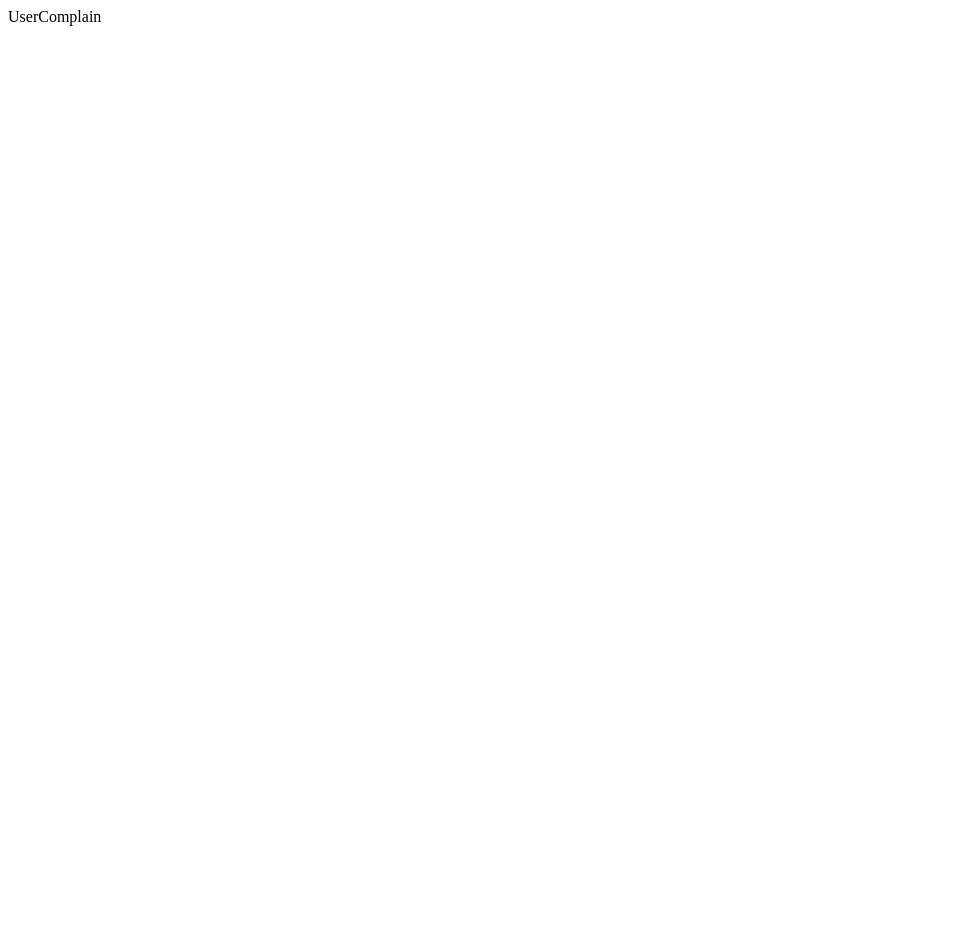
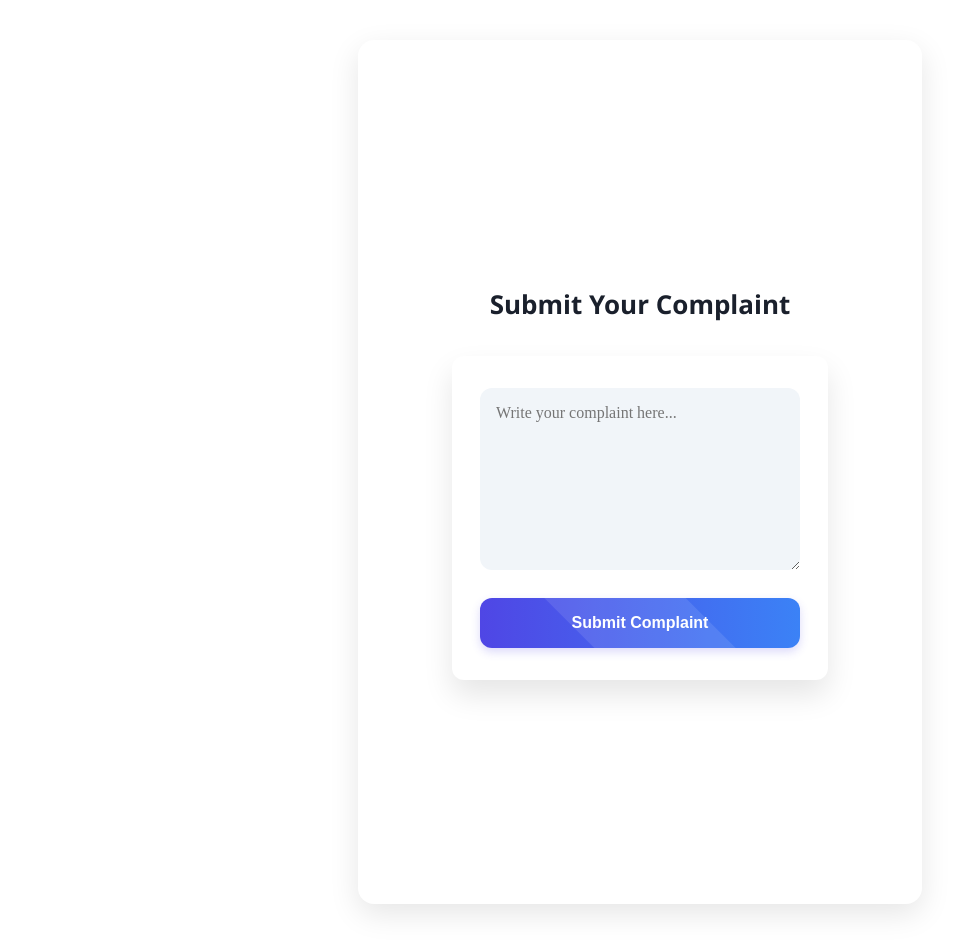
Before and after one commit to Ali-Khan04/complaint-management-system, a React (Vite) app in the folder FrontEnd/: page /user-dashboard in a window 1280 px wide. Shown: the whole page, without its empty margins (0-968 px from the left). Before the commit the page ends 800 px from the top, so only its background shows below. Built offline with nearby package versions, Linux system fonts and the light colour scheme.

Commit message:
added user complain page

```diff
--- /dev/null
+++ b/FrontEnd/src/CSS/Complaint.css
@@ -0,0 +1,77 @@
+.user-complain-container {
+  display: flex;
+  flex-direction: column;
+  justify-content: center;
+  align-items: center;
+  height: 100vh;
+  max-width: 500px;
+  margin: 40px auto;
+  padding: 32px;
+  background-color: white;
+  border-radius: 16px;
+  box-shadow: 0 10px 30px rgba(0, 0, 0, 0.1);
+}
+
+.user-complain-container h2 {
+  text-align: center;
+  margin-bottom: 24px;
+  color: #1a202c;
+  font-family: "Segoe UI", Tahoma, Geneva, Verdana, sans-serif;
+  font-weight: 700;
+  font-size: 26px;
+}
+
+.user-complain-container form {
+  display: flex;
+  flex-direction: column;
+}
+
+.user-complain-container textarea,
+.user-complain-container input[type="text"],
+.user-complain-container input[type="datetime-local"] {
+  padding: 16px;
+  margin-bottom: 20px;
+  font-size: 16px;
+  border: none;
+  border-radius: 12px;
+  background-color: #f1f5f9;
+  font-family: inherit;
+  resize: vertical;
+}
+
+.user-complain-container textarea {
+  min-height: 150px;
+}
+
+.user-complain-container textarea:focus,
+.user-complain-container input[type="text"]:focus,
+.user-complain-container input[type="datetime-local"]:focus {
+  outline: 2px solid #3b82f6;
+}
+
+.user-complain-container button {
+  padding: 16px;
+  background-color: #3b82f6;
+  color: white;
+  font-weight: 600;
+  border: none;
+  border-radius: 12px;
+  cursor: pointer;
+  font-size: 16px;
+  margin-top: 8px;
+}
+
+.user-complain-container button:hover {
+  background-color: #2563eb;
+}
+
+.user-complain-container button:disabled {
+  background-color: #93c5fd;
+}
+
+@media (max-width: 600px) {
+  .user-complain-container {
+    margin: 20px 16px;
+    padding: 24px;
+  }
+}
--- a/FrontEnd/src/pages/LoginPage.jsx
+++ b/FrontEnd/src/pages/LoginPage.jsx
@@ -2,6 +2,7 @@ import React, { useState } from "react";
 import axios from "axios";
 import "../CSS/LoginPage.css";
 import "../CSS/loginResponsiveness.css";
+import { useNavigate } from "react-router-dom";
 
 function LoginPage() {
   const [userData, setUserData] = useState({
@@ -9,7 +10,7 @@ function LoginPage() {
     name: "",
     email: "",
   });
-
+  const navigate = useNavigate();
   const handleChange = (e) => {
     setUserData({
       ...userData,
@@ -24,8 +25,9 @@ function LoginPage() {
         "http://localhost:3000/user-portal/register",
         userData
       );
-      alert("Registration successful!");
-      console.log(response.data);
+      localStorage.setItem("userId", response.data.userId);
+
+      navigate("/user-dashboard", { replace: true });
     } catch (error) {
       console.error(error);
       alert("Error registering user.");
--- a/FrontEnd/src/pages/UserComplain.jsx
+++ b/FrontEnd/src/pages/UserComplain.jsx
@@ -1,5 +1,47 @@
-import React from "react";
+import React, { useState } from "react";
+import axios from "axios";
+import "../CSS/Complaint.css";
 
-export default function UserComplain() {
-  return <div>UserComplain</div>;
+function UserComplain() {
+  const [description, setDescription] = useState("");
+
+  const handleChange = (e) => {
+    setDescription(e.target.value);
+  };
+
+  const handleSubmit = async (e) => {
+    e.preventDefault();
+    const userId = localStorage.getItem("userId");
+
+    try {
+      await axios.post("http://localhost:3000/user-portal/complain", {
+        userId,
+        description,
+      });
+      alert("Complaint submitted successfully!");
+      navigate("/");
+    } catch (error) {
+      console.error(error);
+      alert("Error submitting complaint.");
+    }
+  };
+
+  return (
+    <div className="user-complain-container">
+      <h2>Submit Your Complaint</h2>
+      <form onSubmit={handleSubmit}>
+        <textarea
+          name="description"
+          value={description}
+          onChange={handleChange}
+          required
+          rows={6}
+          placeholder="Write your complaint here..."
+        />
+        <button type="submit">Submit Complaint</button>
+      </form>
+    </div>
+  );
 }
+
+export default UserComplain;
```
